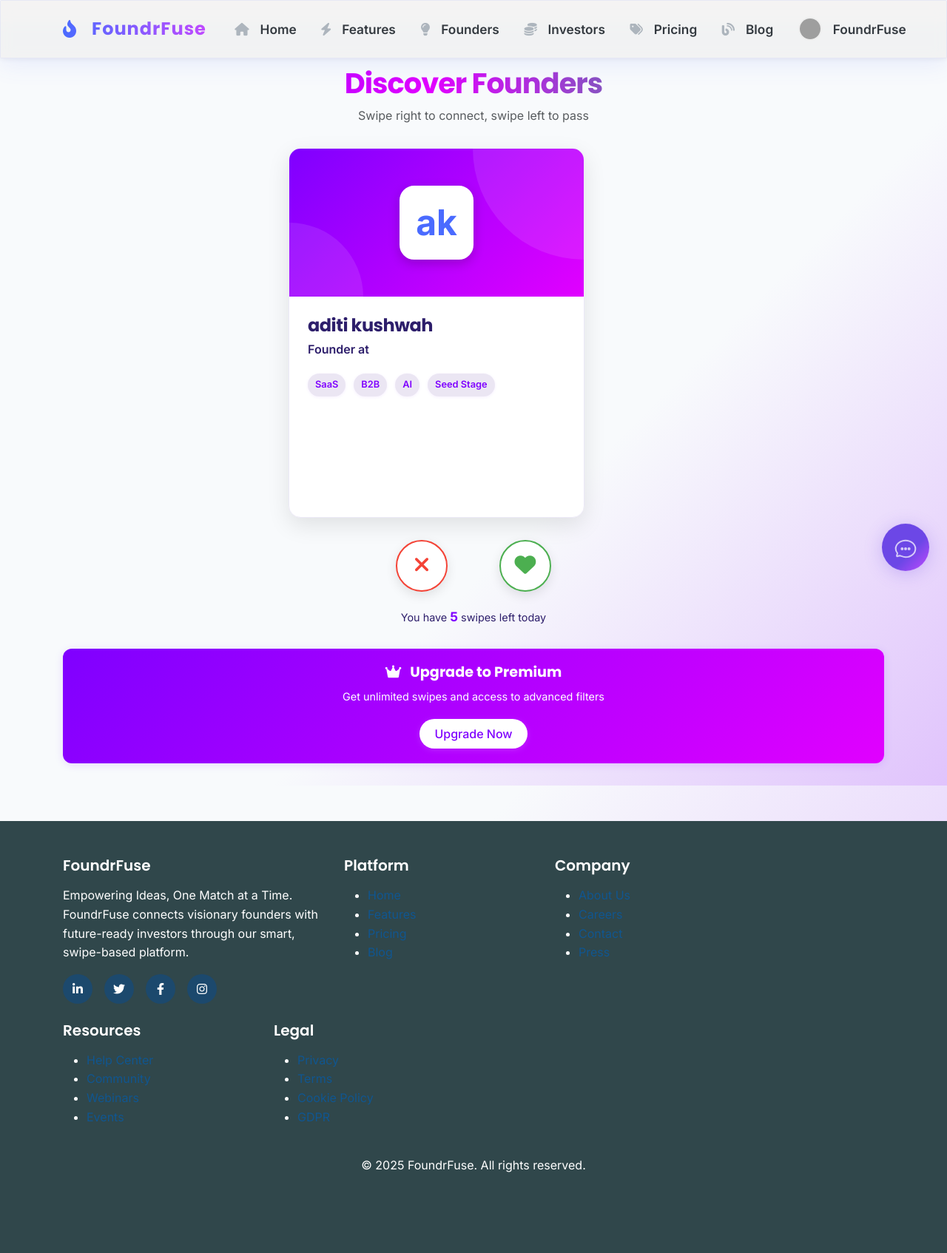
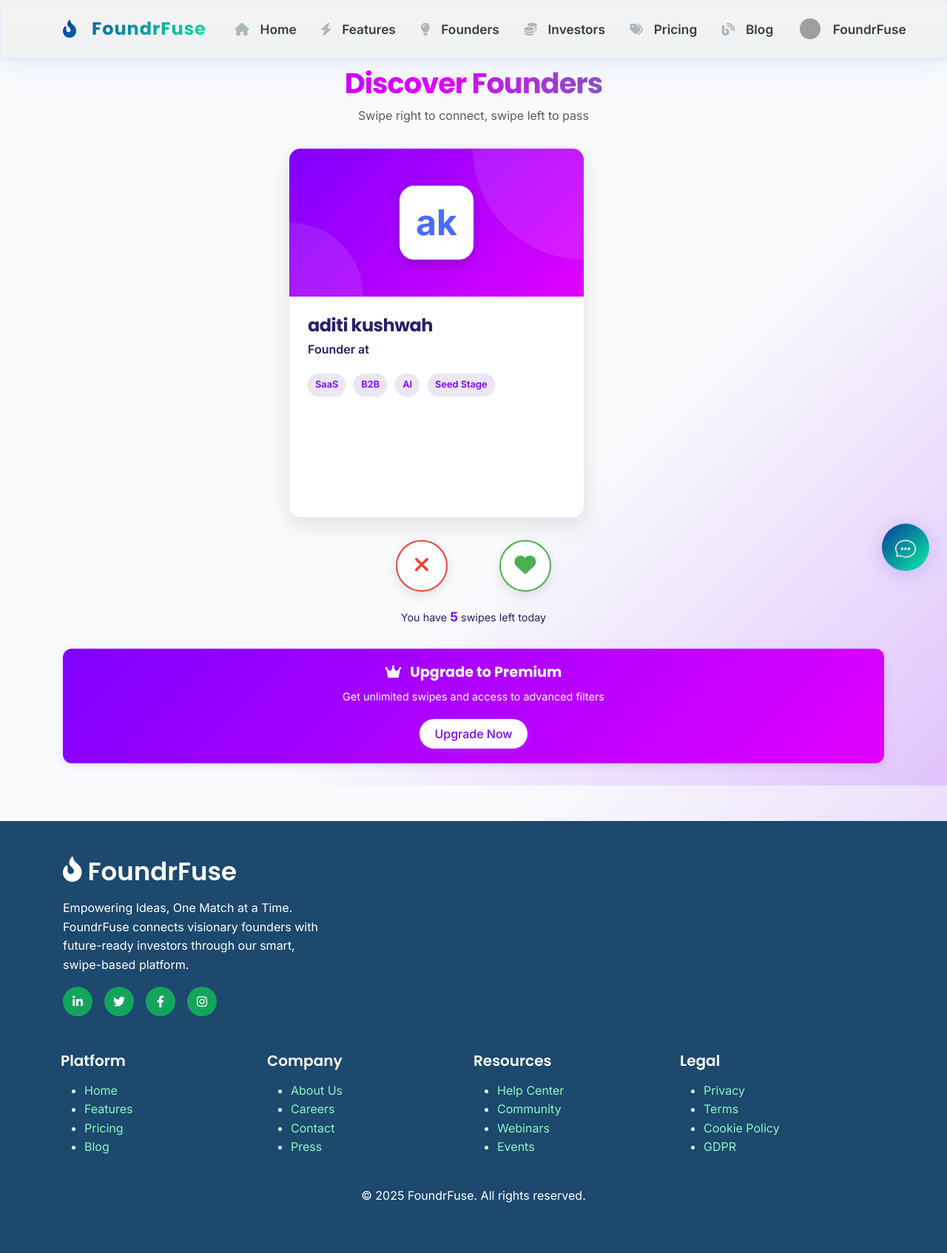
Before and after one commit to Vedmata-Team/FoundrFuse, a Django app: page /accounts/discover/ in a window 1280 px wide. Shown: the whole page at 74% size. Before the commit the page ends 1585 px from the top, so only its background shows below. Run offline with Django 4.2, Linux system fonts and the light colour scheme; a user stored in the database is signed in; data comes from the database, SQL or seed files in the repository; some libraries are stand-ins or nearby versions; grey boxes are pictures that could not be loaded.

Commit message:
change of navbar , chatbot and footer
change of navbar , chatbot and footer

```diff
--- a/static/css/style.css
+++ b/static/css/style.css
@@ -661,7 +661,7 @@ p {
   font-weight: 800;
   font-size: 1.5rem;
   letter-spacing: 1px;
-  background: linear-gradient(90deg, #4a6bff 0%, #c04aff 100%);
+  background: linear-gradient(135deg, rgb(7, 58, 155), rgb(11, 240, 163));
   -webkit-background-clip: text;
   -webkit-text-fill-color: transparent;
   background-clip: text;
@@ -915,7 +915,7 @@ p {
 
 /* Footer */
 .footer {
-  background-color: var(--neutral-800);
+  background-color: var(  --neutral-700);
   color: white;
   padding: 3rem 0;
 }
@@ -942,6 +942,19 @@ p {
   gap: 1rem;
 }
 
+/* Change color of footer links */
+.footer-links a {
+    color: #8ef5c3; /* Change this to your desired color */
+    transition: color 0.2s;
+    text-decoration: none;
+}
+
+.footer-links a:hover,
+.footer-links a:focus {
+    color: #f6f6f8; /* Change this to your desired hover color */
+    text-decoration: underline;
+}
+
 .social-icon {
   display: flex;
   align-items: center;
@@ -950,12 +963,13 @@ p {
   height: 40px;
   border-radius: 50%;
   color: white;
-  background-color: var(--neutral-700);
+  background-color: rgb(19, 165, 92);
   transition: var(--transition-normal);
 }
 
 .social-icon:hover {
-  background-color: var(--primary-color);
+  background-color: white;
+  color :blue;
   transform: translateY(-3px);
 }
 
@@ -974,7 +988,7 @@ p {
   z-index: 9999;
   width: 64px;
   height: 64px;
-  background: linear-gradient(135deg, #6c47e6 60%, #c04aff 100%);
+  background: linear-gradient(135deg, rgb(7, 58, 155), rgb(11, 240, 163));
   border-radius: 50%;
   box-shadow: 0 4px 24px #6c47e644;
   display: flex;
--- a/templates/base.html
+++ b/templates/base.html
@@ -78,9 +78,11 @@
                         <a class="nav-link dropdown-toggle d-flex align-items-center" href="#" id="navbarDropdown"
                             role="button" data-bs-toggle="dropdown" aria-expanded="false">
                             {% if user.profile.profile_image %}
-                            <img src="{{ user.profile.profile_image.url }}" alt="Profile" class="navbar-profile-img me-2">
+                            <img src="{{ user.profile.profile_image.url }}" alt="Profile"
+                                class="navbar-profile-img me-2">
                             {% else %}
-                            <img src="{% static 'img/default-profile.png' %}" alt="Profile" class="navbar-profile-img me-2">
+                            <img src="{% static 'img/default-profile.png' %}" alt="Profile"
+                                class="navbar-profile-img me-2">
                             {% endif %}
                             {{ user.get_full_name|default:user.username }}
                             {% if user.profile.is_premium %}
@@ -159,11 +161,17 @@
 
     <!-- Footer -->
     <footer class="footer mt-5">
-        <div class="container">
-            <div class="row">
-                <div class="col-lg-4 mb-4">
-                    <h5>FoundrFuse</h5>
-                    <p>Empowering Ideas, One Match at a Time. FoundrFuse connects visionary founders with future-ready
+        <div class="container ">
+            <div class="">
+                <div class="row ">
+                    <div class="col-lg-4 mb-4 mr-5 mb-5">
+                        <div class="d-flex "  style="font-size: 34px;">
+                            <i class="fas fa-fire-alt me-2"></i>
+                            <h5 style="font-size: 34px;">FoundrFuse</h5>
+
+                        </div>
+                        <p>Empowering Ideas, One Match at a Time. FoundrFuse connects visionary founders with
+                            future-ready
                             investors through our smart, swipe-based platform.</p>
                         <div class="social-icons">
                             <a href="#" class="social-icon"><i class="fab fa-linkedin-in"></i></a>
@@ -172,7 +180,8 @@
                             <a href="#" class="social-icon"><i class="fab fa-instagram"></i></a>
                         </div>
                     </div>
-                <div class="col-lg-2 col-md-3 col-6 mb-4">
+                    <div class=" row d-flex">
+                        <div class="col-lg-2 col-md-3 col-6 mb-4 gap-x-8 ">
                             <h5>Platform</h5>
                             <ul class="footer-links">
                                 <li><a href="{% url 'core:home' %}">Home</a></li>
@@ -181,7 +190,7 @@
                                 <li><a href="{% url 'core:blog_list' %}">Blog</a></li>
                             </ul>
                         </div>
-                <div class="col-lg-2 col-md-3 col-6 mb-4">
+                        <div class="col-lg-2 col-md-3 col-6 mb-4 gap-x-8">
                             <h5>Company</h5>
                             <ul class="footer-links">
                                 <li><a href="{% url 'core:about' %}">About Us</a></li>
@@ -190,7 +199,7 @@
                                 <li><a href="#">Press</a></li>
                             </ul>
                         </div>
-                <div class="col-lg-2 col-md-3 col-6 mb-4">
+                        <div class="col-lg-2 col-md-3 col-6 mb-4 gap-x-8 ">
                             <h5>Resources</h5>
                             <ul class="footer-links">
                                 <li><a href="#">Help Center</a></li>
@@ -199,7 +208,7 @@
                                 <li><a href="#">Events</a></li>
                             </ul>
                         </div>
-                <div class="col-lg-2 col-md-3 col-6 mb-4">
+                        <div class="col-lg-2 col-md-3 col-6 mb-4 gap-x-8 ">
                             <h5>Legal</h5>
                             <ul class="footer-links">
                                 <li><a href="#">Privacy</a></li>
@@ -209,8 +218,10 @@
                             </ul>
                         </div>
                     </div>
+                </div>
                 <div class="footer-bottom text-center">
                     <p>&copy; {% now "Y" %} FoundrFuse. All rights reserved.</p>
+                </div>
             </div>
         </div>
     </footer>
```
Also changed, not shown: other parts of static/css/style.css (+21 -21 lines). Lines whose indentation alone changed are shown as unchanged.
